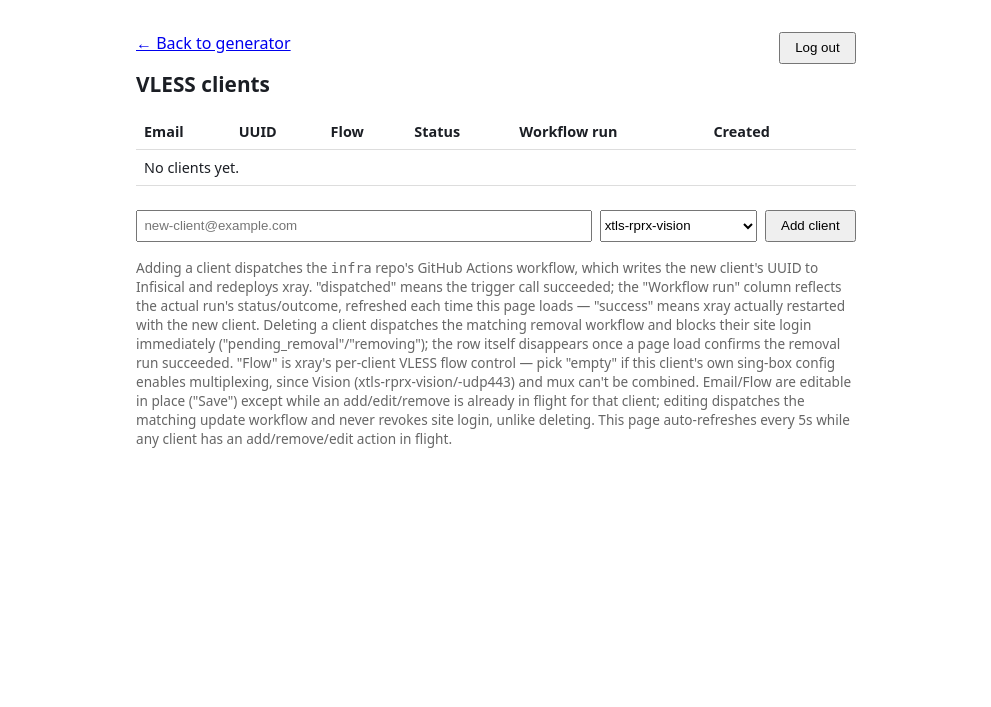
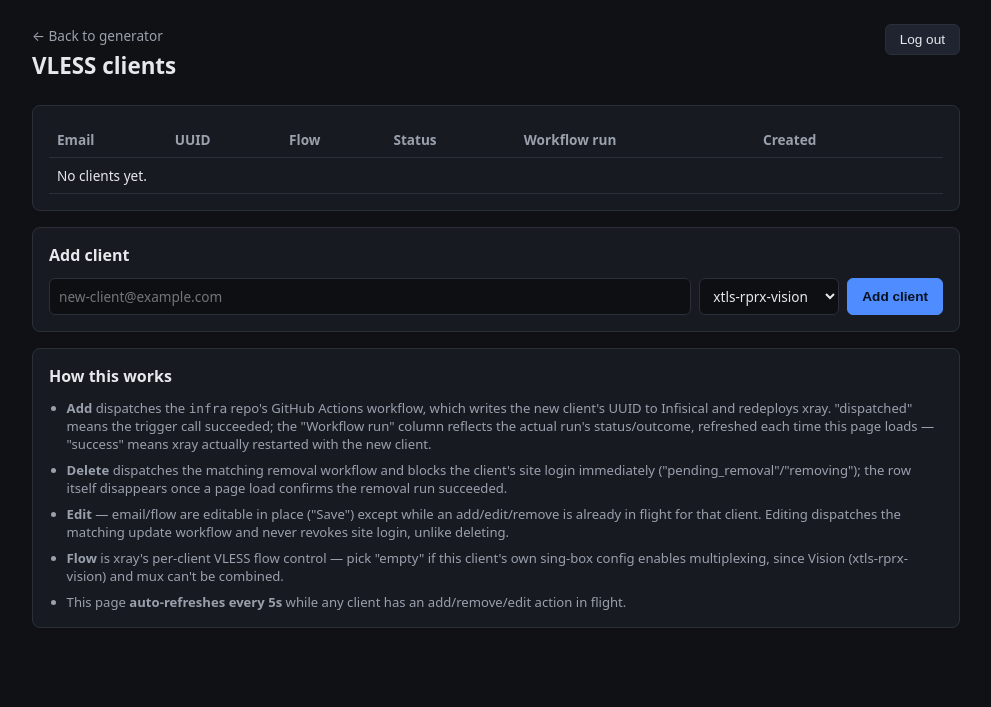
Before and after one commit to soksanichenko/vless-config-generator, a FastAPI app: template sources/templates/admin/dashboard.html in a window 1280 px wide. Shown: the top 707 px of the page, without its empty margins (144-1135 px from the left). Run offline with FastAPI, Linux system fonts and the light colour scheme; the template is opened without the code that fills it, so the values that code supplies are empty; parts of the project's set-up code (start-up, migrations or seed data) failed here and were passed over.

Commit message:
fix(admin): match run lookup to dispatch time, restyle to dark theme
_refresh_client_runs matched a client's GitHub Actions run using its
created_at as the lower bound — accurate for a fresh add, but an edit or
removal can happen long after creation, so it could match an unrelated,
already-completed run of the same workflow file and show a stale
"success" immediately. Adds action_dispatched_at, set whenever add/update/
remove is actually dispatched, and uses that instead.

Also drops the outdated xtls-rprx-vision-udp443 flow option from the
add/edit dropdowns, and restyles admin/dashboard.html + admin/login.html
to match the frontend's dark theme (same CSS custom properties, card/
button/input look) instead of the original bare-bones light styling. The
dashboard's help text is now a structured bullet list instead of one long
paragraph, and an empty flow displays as "—" instead of the more ambiguous
"(empty)".

Co-Authored-By: Claude Sonnet 5 <noreply@anthropic.com>

```diff
--- a/sources/src/vless_admin/app.py
+++ b/sources/src/vless_admin/app.py
@@ -164,12 +164,13 @@ async def _refresh_client_runs(clients: list) -> list:
         workflow_file = workflow_file_for_status[client.status]
         try:
             if client.github_run_id is None:
+                after = client.action_dispatched_at or client.created_at
                 run_id = await find_run_id(
                     _http,
                     github_token=config.github_token,
                     repo=config.github_repo,
                     workflow_file=workflow_file,
-                    after=client.created_at - timedelta(seconds=10),
+                    after=after - timedelta(seconds=10),
                 )
                 if run_id is not None:
                     await client_set_run_id(client.id, run_id)
--- a/sources/src/vless_admin/db.py
+++ b/sources/src/vless_admin/db.py
@@ -85,6 +85,7 @@ async def client_mark_dispatched(client_id: UUID) -> None:
                 github_run_id=None,
                 github_run_status=None,
                 github_run_conclusion=None,
+                action_dispatched_at=datetime.now(UTC),
             )
         )
         await session.commit()
@@ -129,6 +130,7 @@ async def client_mark_removing(client_id: UUID) -> None:
                 github_run_id=None,
                 github_run_status=None,
                 github_run_conclusion=None,
+                action_dispatched_at=datetime.now(UTC),
             )
         )
         await session.commit()
@@ -184,6 +186,7 @@ async def client_mark_updating(client_id: UUID) -> None:
                 github_run_id=None,
                 github_run_status=None,
                 github_run_conclusion=None,
+                action_dispatched_at=datetime.now(UTC),
             )
         )
         await session.commit()
--- a/sources/templates/admin/dashboard.html
+++ b/sources/templates/admin/dashboard.html
@@ -9,32 +9,113 @@
   {% endif %}
   <title>vless-config-generator — Admin</title>
   <style>
-    body { font-family: system-ui, sans-serif; max-width: 720px; margin: 2rem auto; padding: 0 1rem; color: #1b1e24; }
-    h1 { font-size: 1.3rem; }
-    table { width: 100%; border-collapse: collapse; margin-top: 1rem; }
-    th, td { text-align: left; padding: 0.5rem; border-bottom: 1px solid #ddd; font-size: 0.9rem; }
-    .status-pending, .status-pending_removal, .status-pending_update { color: #a06a00; }
-    .status-dispatched { color: #157347; }
-    .status-removing { color: #b3261e; }
-    .status-updating { color: #0a5aa6; }
-    .run-queued, .run-in_progress { color: #0a5aa6; }
-    .run-success { color: #157347; }
-    .run-failure, .run-cancelled, .run-timed_out { color: #b3261e; }
-    form.add-client { display: flex; gap: 0.5rem; margin-top: 1.5rem; }
-    input[type="email"] { flex: 1; padding: 0.4rem; }
-    button { padding: 0.4rem 0.9rem; cursor: pointer; }
-    td.actions { display: flex; gap: 0.5rem; }
-    button.danger { background: #b3261e; color: #fff; border: none; border-radius: 3px; }
+    :root {
+      color-scheme: dark;
+      --bg: #0f1115;
+      --panel: #171a21;
+      --border: #2a2f3a;
+      --text: #e6e8ec;
+      --text-dim: #9aa1ad;
+      --accent: #4f8cff;
+      --danger: #ff6b6b;
+      --warn: #e0b34d;
+      --good: #6bd08a;
+      font-family: system-ui, -apple-system, 'Segoe UI', sans-serif;
+    }
+    * { box-sizing: border-box; }
+    body {
+      margin: 0;
+      background: var(--bg);
+      color: var(--text);
+    }
+    .page {
+      max-width: 960px;
+      margin: 0 auto;
+      padding: 24px 16px 64px;
+    }
+    .page-header {
+      display: flex;
+      justify-content: space-between;
+      align-items: flex-start;
+      gap: 16px;
+      margin-bottom: 24px;
+    }
+    .page-header a {
+      color: var(--text-dim);
+      font-size: 0.85rem;
+      text-decoration: none;
+    }
+    .page-header a:hover { color: var(--accent); }
+    h1 { font-size: 1.4rem; margin: 4px 0 0; }
+    h2 { font-size: 1rem; margin: 0 0 12px; }
+    .card {
+      background: var(--panel);
+      border: 1px solid var(--border);
+      border-radius: 8px;
+      padding: 16px;
+      margin-bottom: 16px;
+    }
+    table { width: 100%; border-collapse: collapse; }
+    th, td { text-align: left; padding: 0.5rem; border-bottom: 1px solid var(--border); font-size: 0.85rem; }
+    th { color: var(--text-dim); font-weight: 600; }
+    code { font-family: ui-monospace, SFMono-Regular, Menlo, monospace; font-size: 0.8rem; }
+    .status-pending, .status-pending_removal, .status-pending_update { color: var(--warn); }
+    .status-dispatched { color: var(--good); }
+    .status-removing { color: var(--danger); }
+    .status-updating { color: var(--accent); }
+    .run-queued, .run-in_progress { color: var(--accent); }
+    .run-success { color: var(--good); }
+    .run-failure, .run-cancelled, .run-timed_out { color: var(--danger); }
+    a.run-queued, a.run-in_progress, a.run-success, a.run-failure, a.run-cancelled, a.run-timed_out {
+      text-decoration: none;
+    }
+    a.run-queued:hover, a.run-in_progress:hover, a.run-success:hover,
+    a.run-failure:hover, a.run-cancelled:hover, a.run-timed_out:hover {
+      text-decoration: underline;
+    }
+    input[type="email"], select {
+      background: #0d0f13;
+      border: 1px solid var(--border);
+      color: var(--text);
+      border-radius: 6px;
+      padding: 7px 9px;
+      font-size: 0.85rem;
+      font-family: inherit;
+    }
+    button {
+      background: #1f2430;
+      border: 1px solid var(--border);
+      color: var(--text);
+      border-radius: 6px;
+      padding: 7px 14px;
+      font-size: 0.85rem;
+      cursor: pointer;
+    }
+    button:hover { border-color: var(--accent); }
+    button.primary { background: var(--accent); border-color: var(--accent); color: #06121f; font-weight: 600; }
+    button.danger { color: var(--danger); border-color: var(--danger); }
+    form.add-client { display: flex; gap: 0.5rem; flex-wrap: wrap; }
+    form.add-client input[type="email"] { flex: 1; min-width: 200px; }
+    td.actions { display: flex; gap: 0.5rem; flex-wrap: wrap; }
+    .help-list { margin: 0; padding-left: 1.1rem; color: var(--text-dim); font-size: 0.82rem; }
+    .help-list li { margin-bottom: 8px; }
+    .help-list li:last-child { margin-bottom: 0; }
   </style>
 </head>
 <body>
+<div class="page">
 
-<form method="post" action="/admin/logout" style="float:right">
+  <div class="page-header">
+    <div>
+      <a href="/">&larr; Back to generator</a>
+      <h1>VLESS clients</h1>
+    </div>
+    <form method="post" action="/admin/logout">
       <button type="submit">Log out</button>
     </form>
-<p><a href="/">&larr; Back to generator</a></p>
-<h1>VLESS clients</h1>
+  </div>
 
+  <div class="card">
     <table>
       <thead>
         <tr><th>Email</th><th>UUID</th><th>Flow</th><th>Status</th><th>Workflow run</th><th>Created</th><th></th></tr>
@@ -56,11 +137,10 @@
             {% if editable %}
             <select name="flow" form="edit-{{ client.id }}">
               <option value="xtls-rprx-vision" {{ "selected" if client.flow == "xtls-rprx-vision" }}>xtls-rprx-vision</option>
-          <option value="xtls-rprx-vision-udp443" {{ "selected" if client.flow == "xtls-rprx-vision-udp443" }}>xtls-rprx-vision-udp443</option>
               <option value="" {{ "selected" if not client.flow }}>empty (no flow)</option>
             </select>
             {% else %}
-        {{ client.flow if client.flow else "(empty)" }}
+            {{ client.flow if client.flow else "&mdash;"|safe }}
             {% endif %}
           </td>
           <td class="status-{{ client.status }}">{{ client.status }}</td>
@@ -98,34 +178,56 @@
         {% endif %}
       </tbody>
     </table>
+  </div>
 
+  <div class="card">
+    <h2>Add client</h2>
     <form class="add-client" method="post" action="/admin/clients">
       <input type="email" name="email" placeholder="new-client@example.com" required>
       <select name="flow">
         <option value="xtls-rprx-vision" selected>xtls-rprx-vision</option>
-    <option value="xtls-rprx-vision-udp443">xtls-rprx-vision-udp443</option>
         <option value="">empty (no flow)</option>
       </select>
-  <button type="submit">Add client</button>
+      <button type="submit" class="primary">Add client</button>
     </form>
+  </div>
 
-<p style="color:#666;font-size:0.85rem;margin-top:1rem">
-  Adding a client dispatches the <code>infra</code> repo's GitHub Actions
-  workflow, which writes the new client's UUID to Infisical and redeploys
-  xray. "dispatched" means the trigger call succeeded; the "Workflow run"
-  column reflects the actual run's status/outcome, refreshed each time this
-  page loads — "success" means xray actually restarted with the new client.
-  Deleting a client dispatches the matching removal workflow and blocks
-  their site login immediately ("pending_removal"/"removing"); the row
-  itself disappears once a page load confirms the removal run succeeded.
-  "Flow" is xray's per-client VLESS flow control — pick "empty" if this
-  client's own sing-box config enables multiplexing, since Vision
-  (xtls-rprx-vision/-udp443) and mux can't be combined. Email/Flow are
-  editable in place ("Save") except while an add/edit/remove is already in
-  flight for that client; editing dispatches the matching update workflow
-  and never revokes site login, unlike deleting. This page auto-refreshes
-  every 5s while any client has an add/remove/edit action in flight.
-</p>
+  <div class="card">
+    <h2>How this works</h2>
+    <ul class="help-list">
+      <li>
+        <strong>Add</strong> dispatches the <code>infra</code> repo's
+        GitHub Actions workflow, which writes the new client's UUID to
+        Infisical and redeploys xray. "dispatched" means the trigger call
+        succeeded; the "Workflow run" column reflects the actual run's
+        status/outcome, refreshed each time this page loads —
+        "success" means xray actually restarted with the new client.
+      </li>
+      <li>
+        <strong>Delete</strong> dispatches the matching removal workflow
+        and blocks the client's site login immediately
+        ("pending_removal"/"removing"); the row itself disappears once a
+        page load confirms the removal run succeeded.
+      </li>
+      <li>
+        <strong>Edit</strong> — email/flow are editable in place ("Save")
+        except while an add/edit/remove is already in flight for that
+        client. Editing dispatches the matching update workflow and never
+        revokes site login, unlike deleting.
+      </li>
+      <li>
+        <strong>Flow</strong> is xray's per-client VLESS flow control —
+        pick "empty" if this client's own sing-box config enables
+        multiplexing, since Vision (xtls-rprx-vision) and mux can't be
+        combined.
+      </li>
+      <li>
+        This page <strong>auto-refreshes every 5s</strong> while any
+        client has an add/remove/edit action in flight.
+      </li>
+    </ul>
+  </div>
 
+</div>
 </body>
 </html>
```
Also changed, not shown: DESIGN.md (+32 -14 lines), sources/src/vless_admin/alembic/versions/9f3a7c2e5b6d_add_action_dispatched_at.py (added, +27 -0 lines), sources/src/vless_admin/models_db.py (+13 -4 lines), sources/templates/admin/login.html (+57 -6 lines), README.md. Lines whose indentation alone changed are shown as unchanged.
